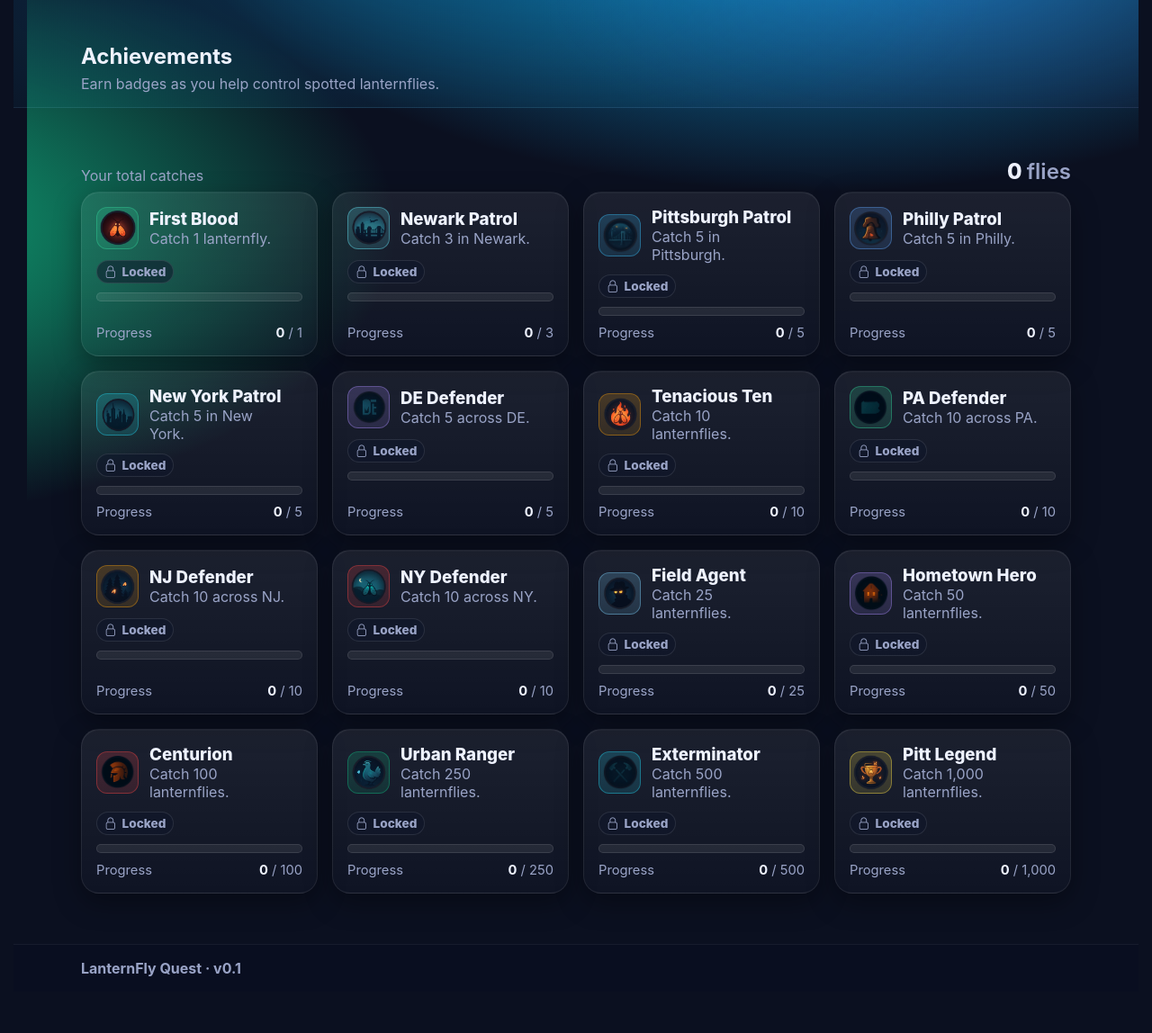
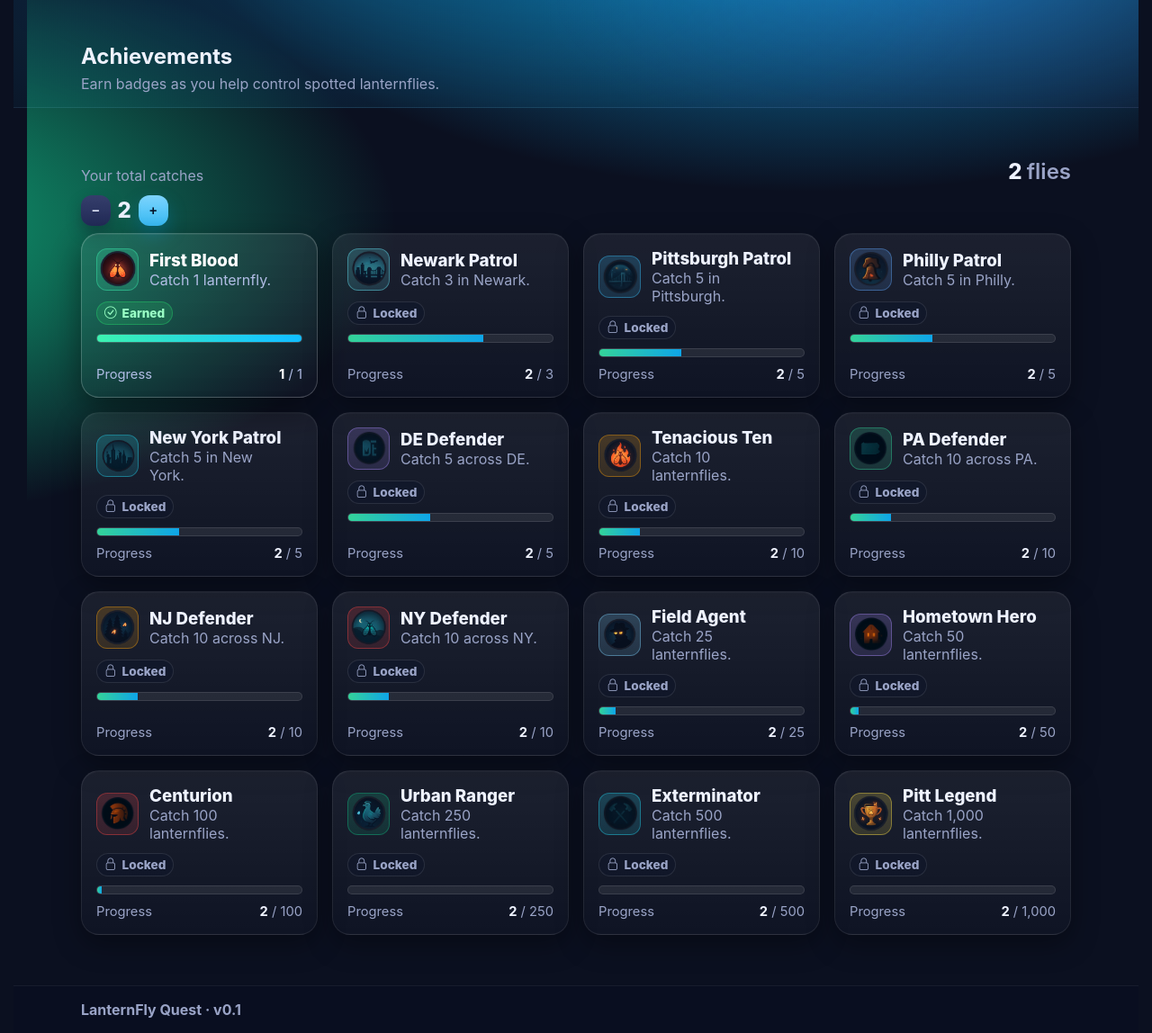
Before and after one commit to thesuperRL/HackCMU-2025, a Flask app: page /achievements in a window 1280 px wide. Shown: the part 67-1215 px from the top of the page at 90% size. Before the commit the page ends 1152 px from the top, so only its background shows below. Run offline with Flask 3, Linux system fonts and the light colour scheme; some libraries are stand-ins or nearby versions.

Commit message:
Update achievements.html

```diff
--- a/templates/achievements.html
+++ b/templates/achievements.html
@@ -75,6 +75,12 @@
       box-shadow: var(--shadow, 0 10px 30px rgba(0, 0, 0, .35), inset 0 1px 0 rgba(255, 255, 255, .03));
       display: grid;
       gap: 10px;
+      transition: filter .25s ease, box-shadow .25s ease, border-color .25s ease;
+    }
+    .achv-card[data-earned="1"]{
+      filter: brightness(1.15);
+      border-color: rgba(255,255,255,.20);
+      box-shadow: 0 12px 36px rgba(0,0,0,.45), inset 0 1px 0 rgba(255,255,255,.06);
     }
 
     .achv-head {
@@ -317,10 +323,15 @@
   <!-- Achievements grid -->
   <main class="section">
     <div class="container">
-      <div class="achv-summary">
+      <div class="achv-summary" style="grid-template-columns: 1fr auto; align-items: end; gap: 12px;">
         <p class="achv-kicker">Your total catches</p>
         <p class="achv-total"><span id="achvCatches">0</span> <span
             style="color:var(--muted);font-weight:600;">flies</span></p>
+        <div class="demo-ctrl" style="display:flex; gap:8px; align-items:center;">
+          <button id="decCount" class="btn small secondary" title="Decrease">−</button>
+          <span class="achv-total" id="demoCountVal">0</span>
+          <button id="incCount" class="btn small" title="Increase">+</button>
+        </div>
       </div>
 
       <div id="achievements" class="achv-grid" aria-live="polite"></div>
@@ -501,24 +512,26 @@
     /* -------------------------
        Bootstrap render
     ------------------------- */
-    (function initAchievements() {
-      const total = getCatches();
-      document.getElementById('achvCatches').textContent = total.toLocaleString();
+    // --- Demo/local count that drives all achievements ---
+    demoCount = 2;
 
-      // Combine base + geo achievements
-      const achievements = [
-        ...BASE_ACHIEVEMENTS,
-        ...buildCityAchievements(),
-        ...buildStateAchievements(),
-      ];
 
-      // Sort by requirement to keep things tidy
-      achievements.sort((a, b) => a.req - b.req);
+    function renderFromCount(){
+      document.getElementById('demoCountVal').textContent = demoCount;
+      document.getElementById('achvCatches').textContent = demoCount.toLocaleString();
+      const cityAch = CITY_TARGETS.map(c=>({ id:`city-${c.name.toLowerCase().replace(/\s+/g,'-')}`, title:`${c.name} Patrol`, req:c.req, icon:c.icon, color:c.color, desc:`Catch ${c.req} in ${c.name}.`, progress:demoCount }));
+      const stateAch= STATE_TARGETS.map(s=>({ id:`state-${s.abbr.toLowerCase()}`, title:`${s.name} Defender`, req:s.req, icon:s.icon, color:s.color, desc:`Catch ${s.req} across ${s.name}.`, progress:demoCount }));
+      const achievements=[ ...BASE_ACHIEVEMENTS.map(a=>({ ...a, progress: demoCount })), ...cityAch, ...stateAch ];
+      achievements.sort((a,b)=>a.req-b.req);
+      const grid=document.getElementById('achievements'); grid.innerHTML='';
+      achievements.forEach(a=> grid.appendChild(makeCard(a, demoCount)));
+    }
 
-      const grid = document.getElementById('achievements');
-      grid.innerHTML = '';
-      achievements.forEach(a => grid.appendChild(makeCard(a, total)));
-    })();
+    document.getElementById('incCount').addEventListener('click', ()=>{ demoCount++; try{localStorage.setItem('achv.demoCount', demoCount);}catch{} renderFromCount(); });
+    document.getElementById('decCount').addEventListener('click', ()=>{ demoCount=Math.max(0,demoCount-1); try{localStorage.setItem('achv.demoCount', demoCount);}catch{} renderFromCount(); });
+
+    // Initial render
+    renderFromCount();
   </script>
 
   <!-- Initialize Google Identity for programmatic button rendering -->
```
